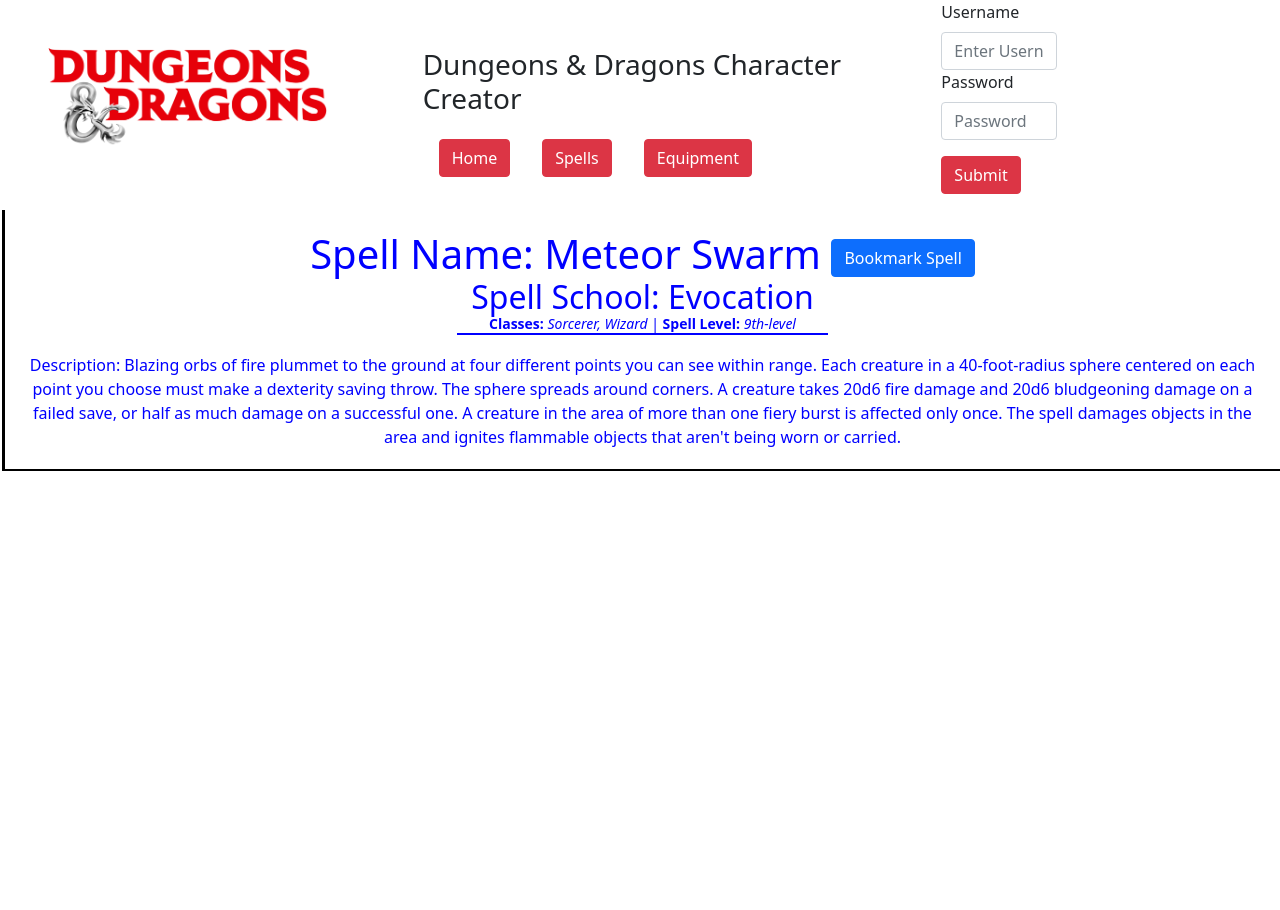
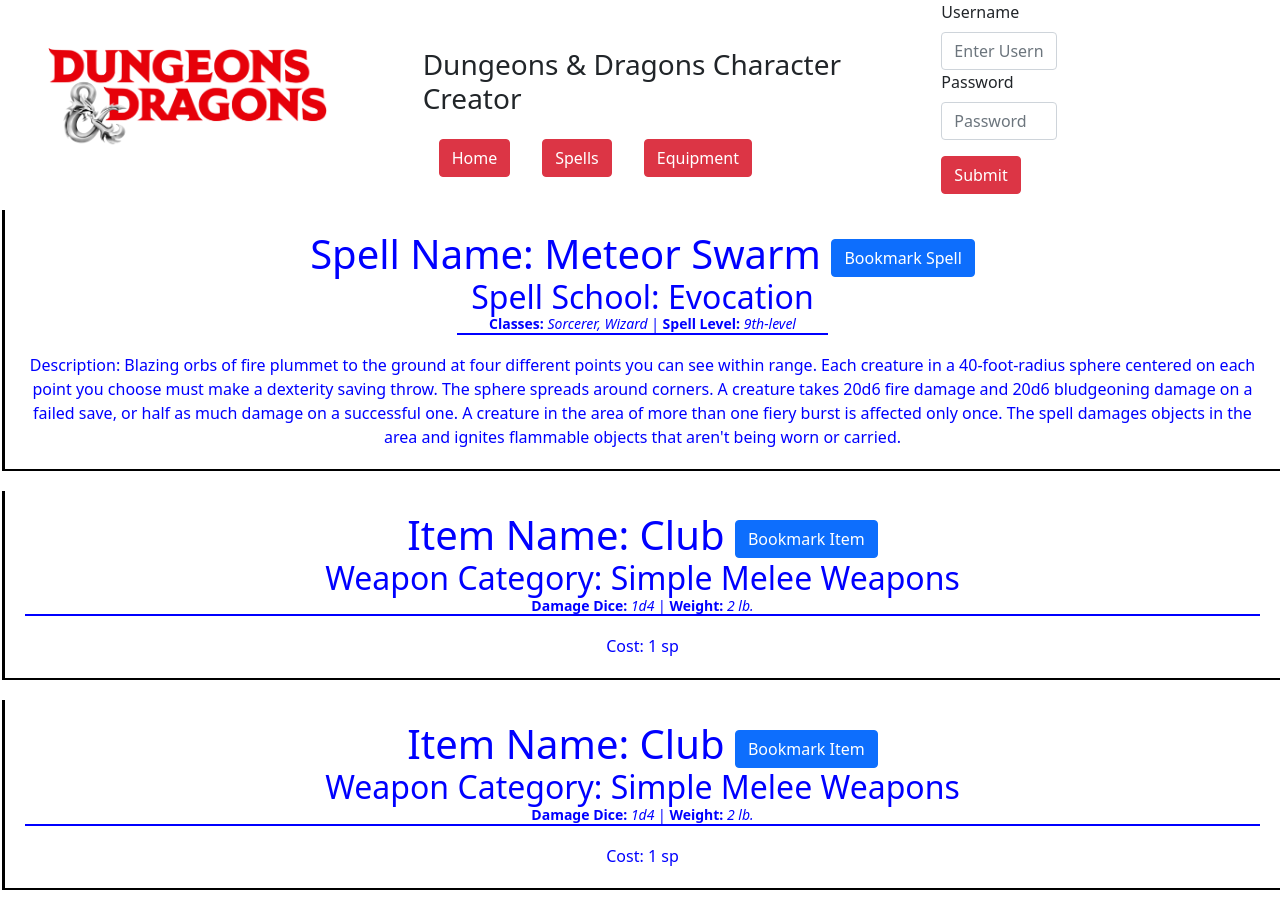
Before and after one commit to RMottola68/DnD-Character-Creator, a React (Create React App) app: page /home in a window 1280 px wide. Before the commit the page ends 800 px from the top, so only its background shows below. Built offline with nearby package versions, Linux system fonts and the light colour scheme; data requests are answered from the project's data file.

Commit message:
more everything

```diff
--- a/src/Bookmarks.js
+++ b/src/Bookmarks.js
@@ -1,4 +1,5 @@
 import Spell from "./Spell";
+import Item from "./Item"
 function Bookmarks({ mySpells, myEquipment }){
 
     const renderMySpells = mySpells.map((spell) => {
@@ -8,10 +9,17 @@
     })
 
 
-    //   function RenderMyEquipment
+    const renderMyEquipment = myEquipment.map((item) => {
+        return(
+            <Item item={item} />
+        )
+    })
 
     return(
-        <div>{renderMySpells}</div>
+        <>
+            <div>{renderMySpells}</div>
+            <div>{renderMyEquipment}</div>
+        </>
     )
 }
 
```
